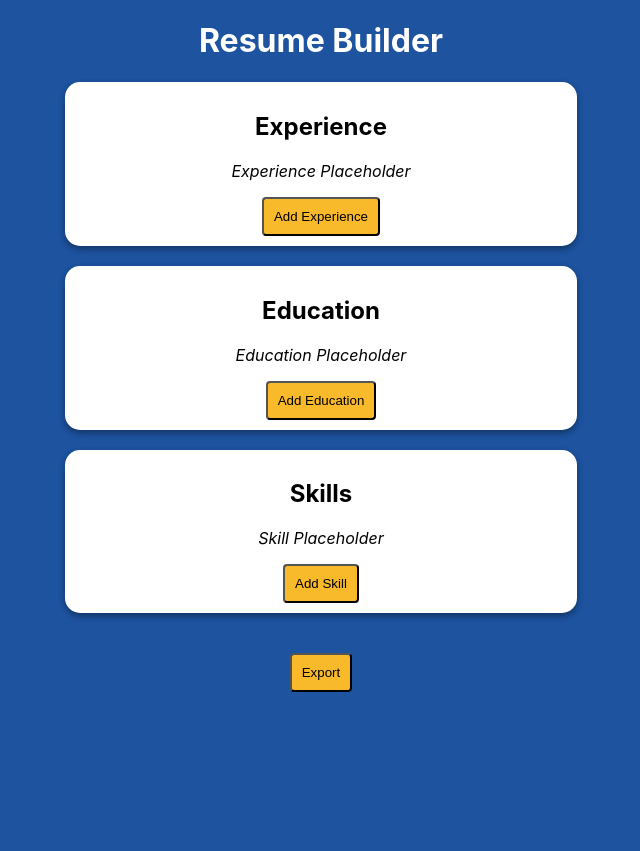
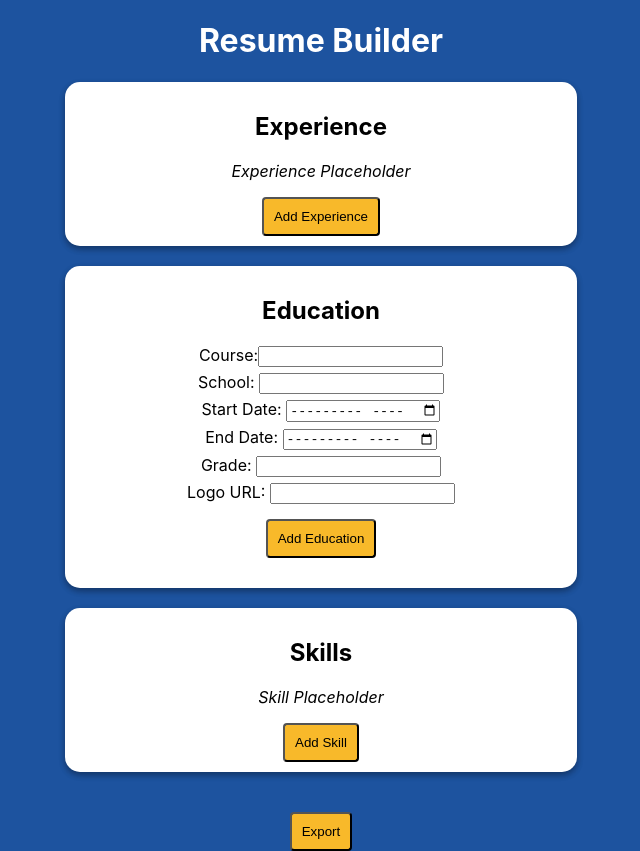
Before and after one commit to MLH-Fellowship/orientation-project-js-25.FAL.A, a React (Create React App) app: page / in a window 1280 px wide. Shown: the whole page, without its empty margins (319-959 px from the left). Before the commit the page ends 800 px from the top, so only its background shows below. Built offline with nearby package versions, Linux system fonts and the light colour scheme.

Commit message:
Create add education component

```diff
--- a/src/App.css
+++ b/src/App.css
@@ -27,3 +27,15 @@ button {
   border-radius: 4px;
   background-color: rgb(248 185 42);
 }
+
+form {
+  display: flex;
+  flex-direction: column;
+  gap: 5px;
+}
+
+form button {
+  width: fit-content;
+  align-self: center;
+  margin-top: 10px;
+}
--- a/src/App.js
+++ b/src/App.js
@@ -1,4 +1,5 @@
 import "./App.css";
+import AddEducation from "./Components/AddEducation";
 
 function App() {
   return (
@@ -12,8 +13,7 @@ function App() {
       </div>
       <div className="resumeSection">
         <h2>Education</h2>
-        <p>Education Placeholder</p>
-        <button>Add Education</button>
+        <AddEducation />
         <br></br>
       </div>
       <div className="resumeSection">
--- /dev/null
+++ b/src/Components/AddEducation.js
@@ -0,0 +1,96 @@
+import { useState } from "react";
+
+function AddEducation() {
+  const [form, setForm] = useState({
+    course: "",
+    school: "",
+    start_date: "",
+    end_date: "",
+    grade: "",
+    logo: "",
+  });
+
+  const handleChange = (e) => {
+    setForm({ ...form, [e.target.name]: e.target.value });
+  };
+
+  const handleSubmit = (e) => {
+    e.preventDefault();
+  };
+
+  return (
+    <div className="AddEducation">
+      <form onSubmit={handleSubmit}>
+        <div>
+          <label>Course:</label>
+          <input
+            id="course"
+            name="course"
+            value={form.course}
+            onChange={handleChange}
+            required
+          />
+        </div>
+
+        <div>
+          <label>School: </label>
+          <input
+            id="school"
+            name="school"
+            value={form.school}
+            onChange={handleChange}
+            required
+          />
+        </div>
+
+        <div>
+          <label>Start Date: </label>
+          <input
+            id="start_date"
+            type="month"
+            name="start_date"
+            value={form.start_date}
+            onChange={handleChange}
+            required
+          />
+        </div>
+
+        <div>
+          <label>End Date: </label>
+          <input
+            id="end_date"
+            type="month"
+            name="end_date"
+            value={form.end_date}
+            onChange={handleChange}
+            required
+          />
+        </div>
+
+        <div>
+          <label>Grade: </label>
+          <input
+            id="grade"
+            name="grade"
+            value={form.grade}
+            onChange={handleChange}
+          />
+        </div>
+
+        <div>
+          <label>Logo URL: </label>
+          <input
+            id="logo"
+            name="logo"
+            value={form.logo}
+            onChange={handleChange}
+          />
+        </div>
+
+        <button type="submit">Add Education</button>
+      </form>
+    </div>
+  );
+}
+
+export default AddEducation;
```
